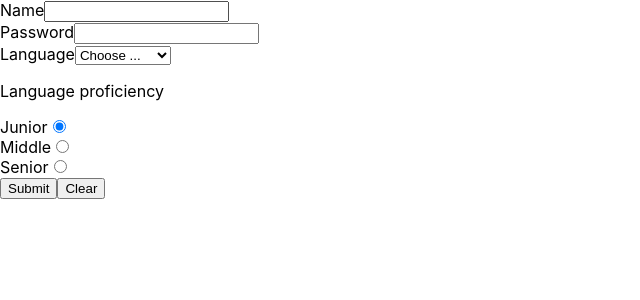
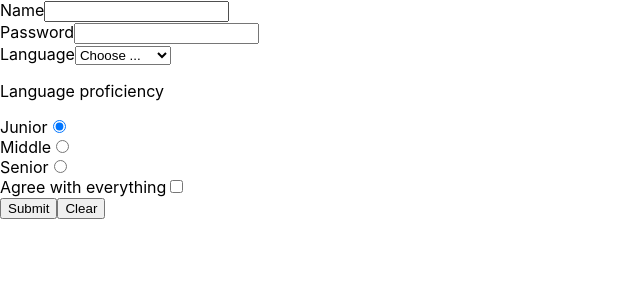
Before and after one commit to tati-simonenko/simple-form-1, a React (Create React App) app: page / in a window 1280 px wide. Shown: the top 300 px of the page, without its empty margins (0-640 px from the left). Built offline with nearby package versions, Linux system fonts and the light colour scheme.

Commit message:
form field: checkbox

```diff
--- a/src/OlympicForm/OlympicForm.jsx
+++ b/src/OlympicForm/OlympicForm.jsx
@@ -5,6 +5,7 @@ const INITIAL_FORM_STATE = {
     password: '',
     language: '',
     level: 'junior',
+    agree: false,
 }
 
 function OlympicForm() {
@@ -102,6 +103,17 @@ function OlympicForm() {
                     />
                 </div>
             </div>
+            <div className="OlympicForm-Field">
+                <label htmlFor="agree">Agree with everything</label>
+                <input
+                    className="OlympicForm-Control"
+                    id="agree"
+                    type="checkbox"
+                    name="agree"
+                    value={form.agree}
+                    onChange={onFieldChange}
+                />
+            </div>
             <button className="OlympicForm-Button OlympicForm-Submit">Submit</button>
             <button className="OlympicForm-Button OlympicForm-Clear" onClick={onClear}>Clear</button>
         </form>
```
